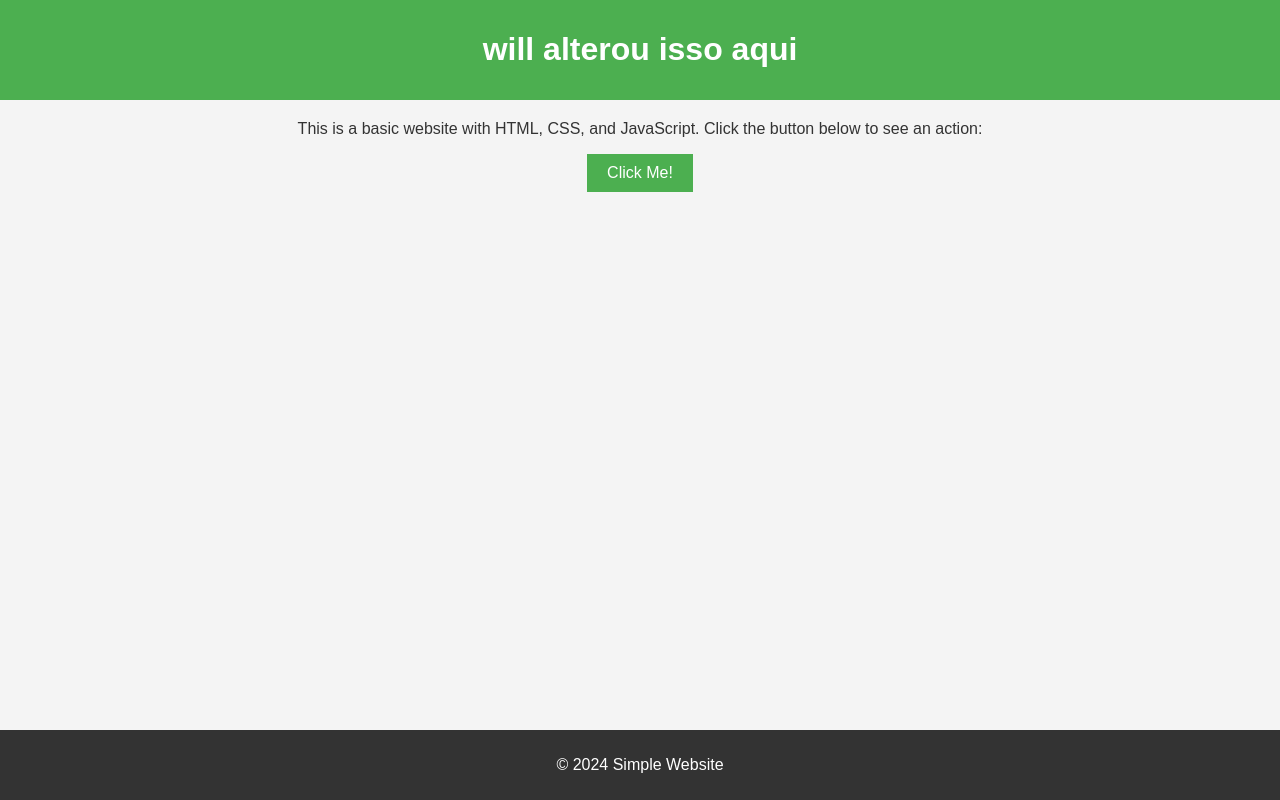
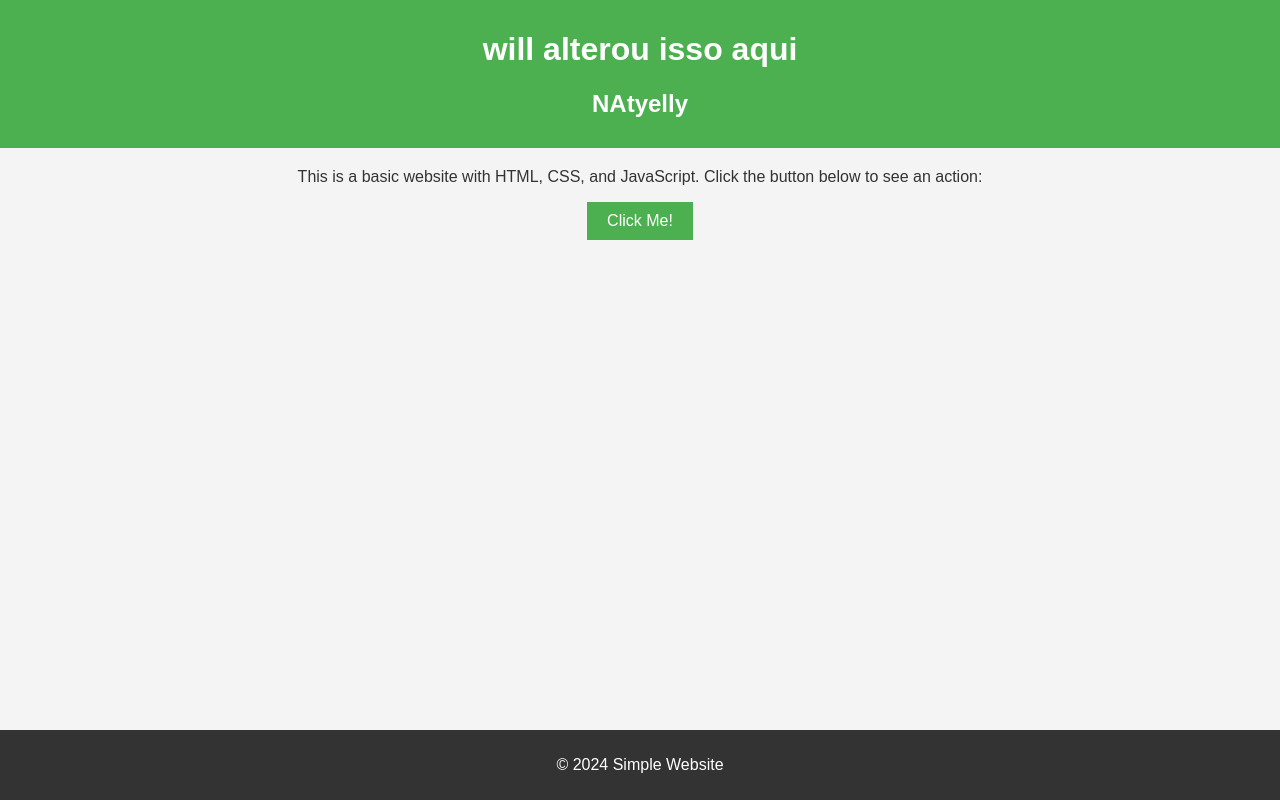
Before and after one commit to eowill/para-copiar, a plain HTML site: page index.html in a window 1280 px wide. Drawn offline with Linux system fonts and the light colour scheme; a script that the page names is missing.

Commit message:
Alterações

```diff
--- a/index.html
+++ b/index.html
@@ -9,6 +9,7 @@
 <body>
     <header>
         <h1>will alterou isso aqui</h1>
+        <h2>NAtyelly</h2>
     </header>
 
     <section>
```
